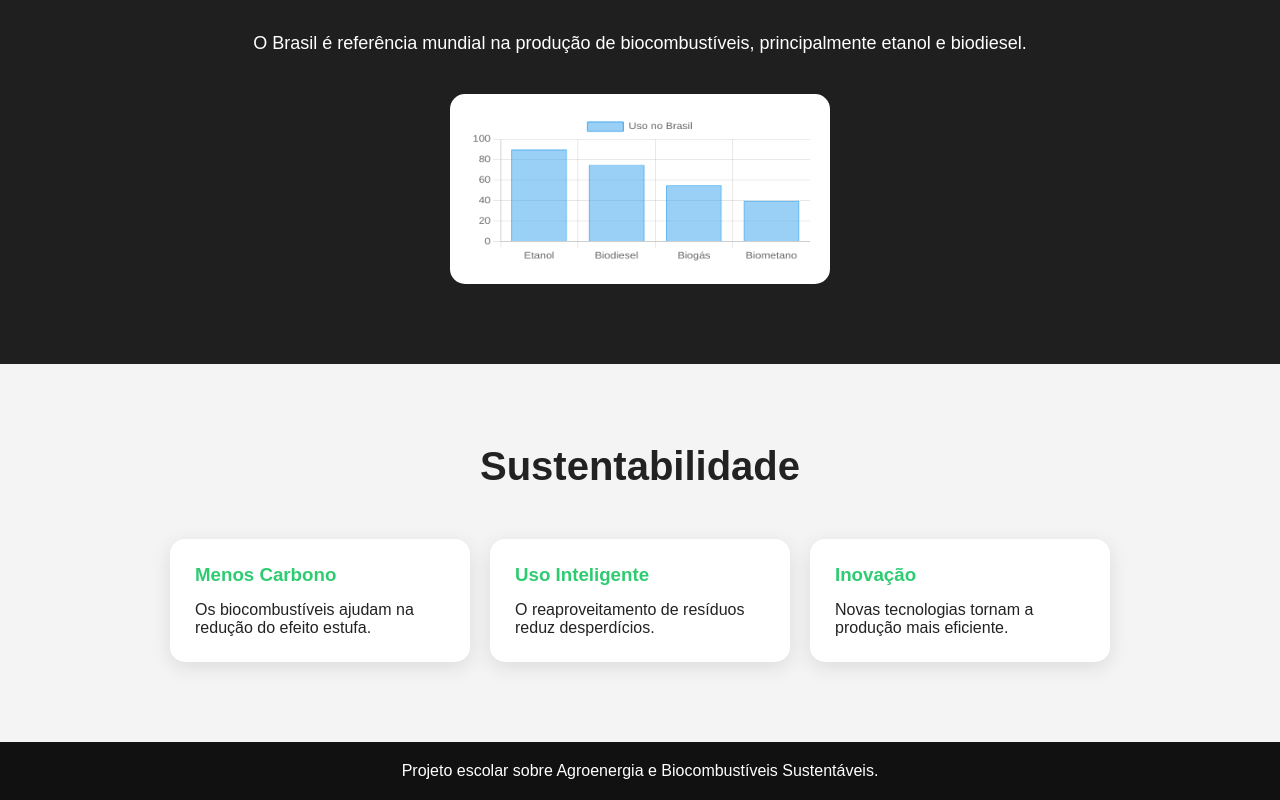
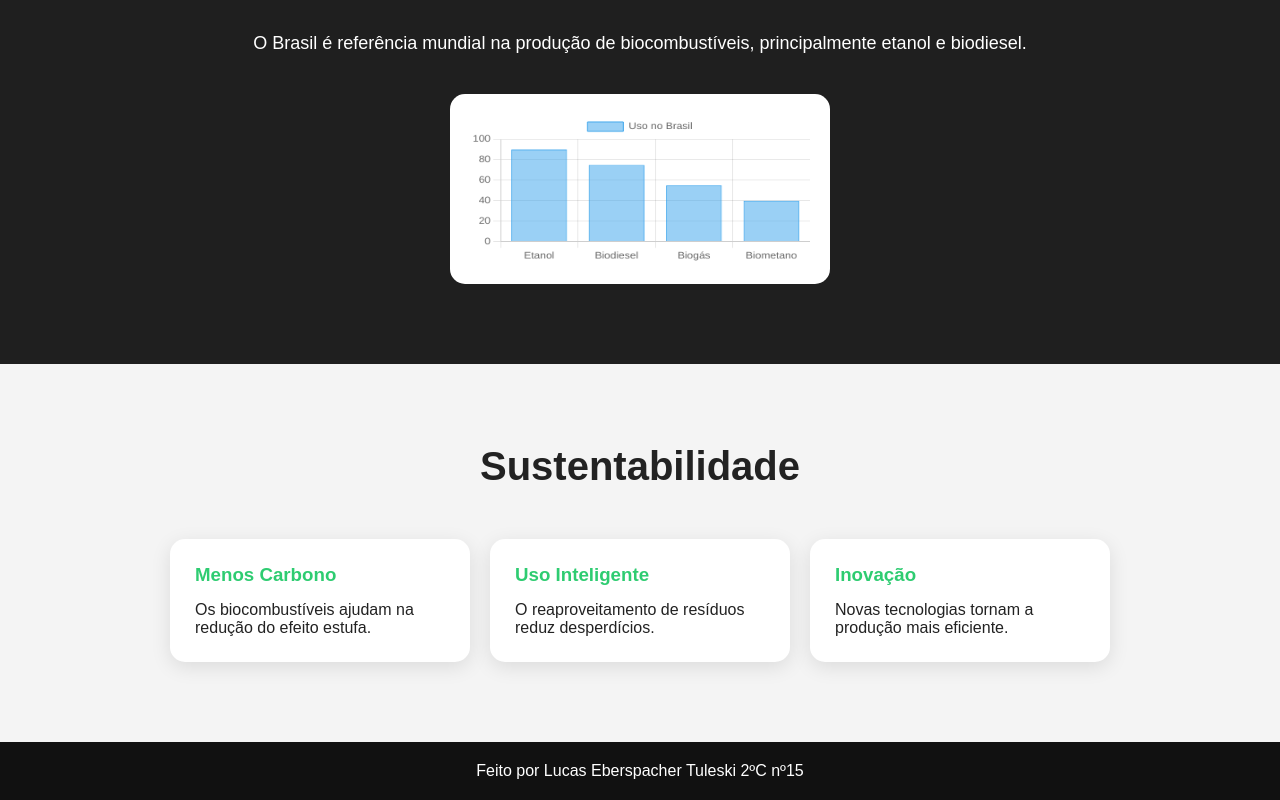
Before and after one commit to lupi-hub/trabalho-de-pc-agrinho, a plain HTML site: page index.html in a window 1280 px wide. Shown: the part 2198-2998 px from the top of the page. Drawn offline with nearby package versions, Linux system fonts and the light colour scheme.

Commit message:
30/05/2026

```diff
--- a/index.html
+++ b/index.html
@@ -155,7 +155,7 @@
 
     <footer>
         <p>
-            Projeto escolar sobre Agroenergia e Biocombustíveis Sustentáveis.
+            Feito por Lucas Eberspacher Tuleski 2ºC nº15
         </p>
     </footer>
 
```
